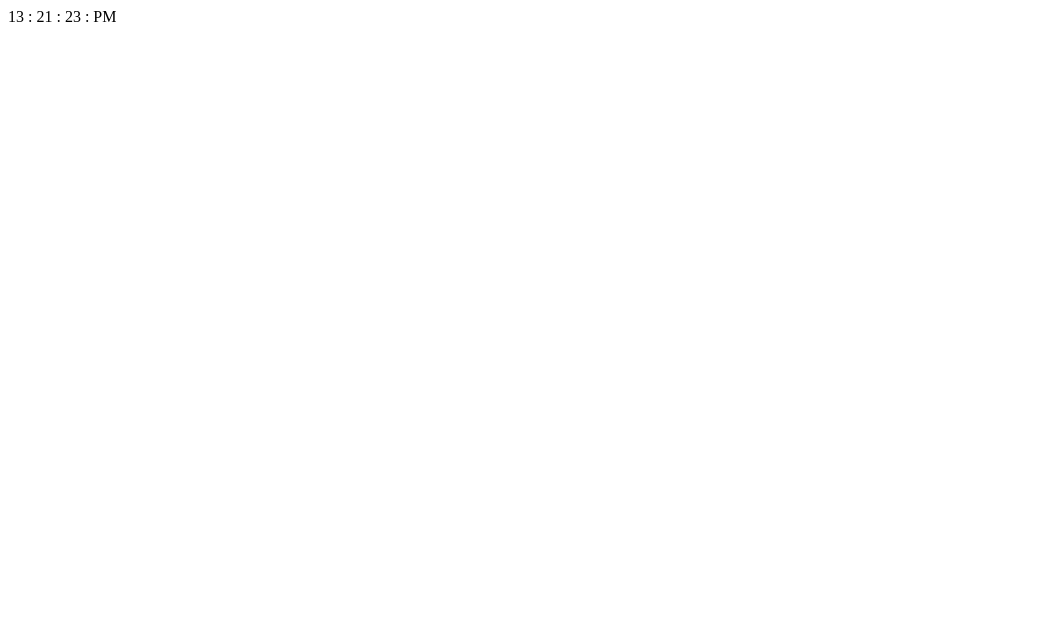
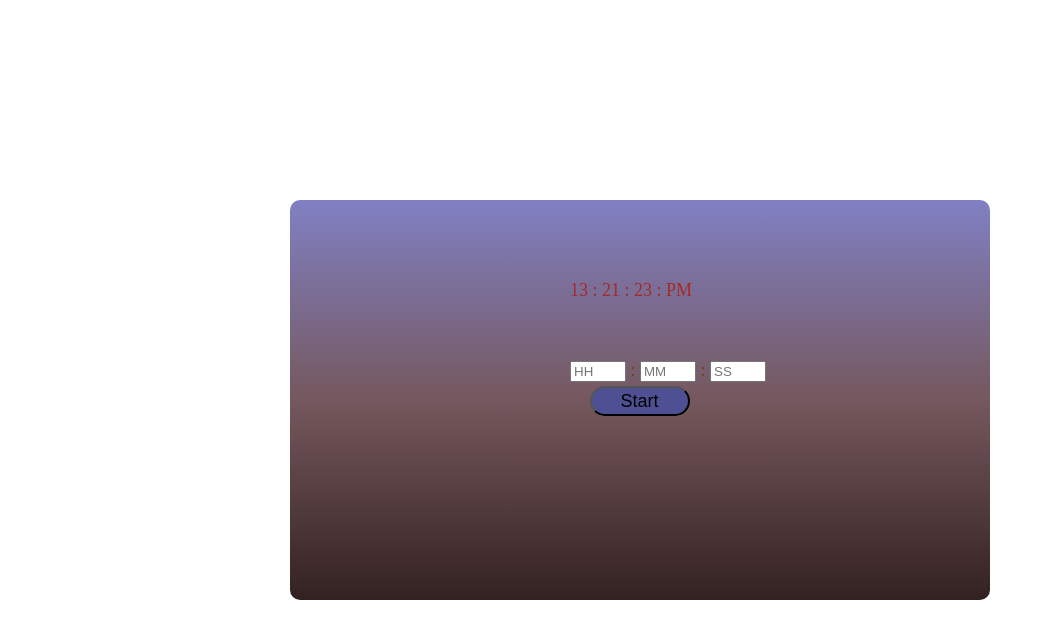
Before and after one commit to Antonio7157/Timer, a plain HTML site: page index.html in a window 1280 px wide. Shown: the whole page, without its empty margins (0-1044 px from the left). Drawn offline with Linux system fonts and the light colour scheme.

Commit message:
Validate input

```diff
--- a/index.html
+++ b/index.html
@@ -7,6 +7,8 @@
     <link rel="stylesheet" href="styles.css">
 </head>
 <body>
+    <div class="container">
+
     <div class="time">
         <span id="hours">00</span>
         <span>:</span>
@@ -16,13 +18,18 @@
         <span>:</span>
         <span id="session">AM</span>
     </div>
-<!--
-   <div class="timer">
-        <span id="hours" type="number">00</span>
-        <span id="minutes">00</span>
-        <span id="seconds">00</span>
+
+    <div class="timer">
+        <input id="hours-input" type="number" placeholder="HH" min="0" max="23">
+        <span>:</span>
+        <input id="minutes-input" type="number" placeholder="MM" min="0" max="59">
+        <span>:</span>
+        <input id="seconds-input" type="number" placeholder="SS" min="0" max="59">
+        <button id="start" onclick="startTimer()">Start</button>
     </div>
--->
+
+
+</div>
     <script src="script.js"></script>
 </body>
 </html>
--- a/script.js
+++ b/script.js
@@ -19,3 +19,20 @@ setInterval(function() {
         session.innerHTML = "PM";
     }
 }, 1000);
+
+let hoursTimer = 0;
+let minutesTimer = 0;
+let secondsTimer = 0;
+let timerInterval;
+
+function startTimer() {
+    hoursTimer = parseInt(document.getElementById("hours-input").value) || 0;
+    minutesTimer = parseInt(document.getElementById("minutes-input").value) || 0;
+    secondsTimer = parseInt(document.getElementById("seconds-input").value) || 0;
+
+
+    if (hoursTimer < 0 || hoursTimer > 23 || minutesTimer < 0 || minutesTimer > 59 || secondsTimer < 0 || secondsTimer > 59) {
+        alert("Invalid time input!");
+        return;
+    }
+}
--- a/styles.css
+++ b/styles.css
@@ -0,0 +1,41 @@
+.container{
+    position: absolute;
+    display: grid;
+    top: 50%;
+    left: 50%;
+    width: 700px;
+    height: 400px;
+    background: linear-gradient(rgb(128, 128, 196),rgb(117, 88, 93),rgb(51, 33, 33));
+    transform: translate(-50%,-50%);
+    border-radius: 10px;
+    align-items: center;
+    justify-content: center;
+}
+.time{
+    font-size: large;
+    color: brown;
+    position: absolute;
+    top: 20%;
+    left: 40%;
+    align-items: center;
+    justify-content: center;
+}
+.timer{
+    font-size: large;
+    color: rgb(109, 68, 22);
+    position: absolute;
+    top: 40%;
+    left: 40%;
+    align-items: center;
+    justify-content: center;
+}
+#start{
+    font-size: large;
+    background-color: rgb(79, 80, 148);
+    border-radius: 15px;
+    position: absolute;
+    height: 30px;
+    width: 100px;
+    top: 120%;
+    left: 10%;
+}
```
